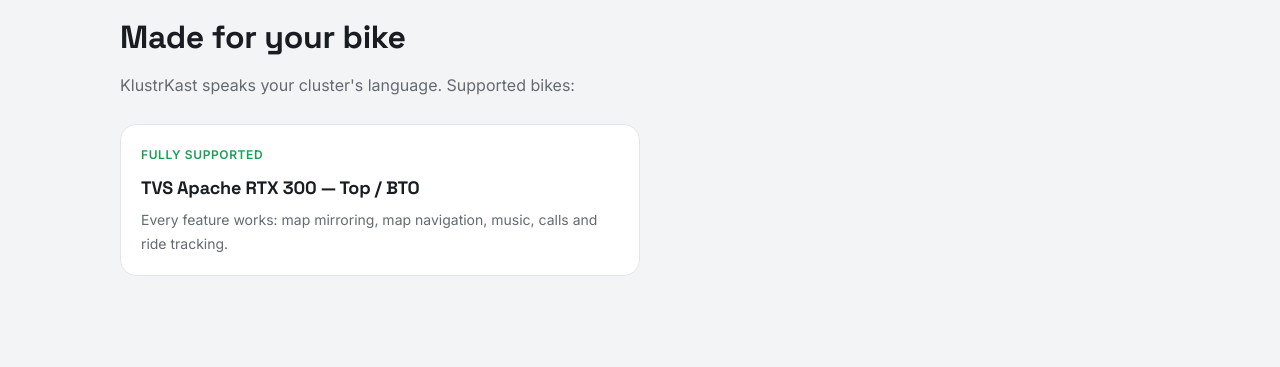
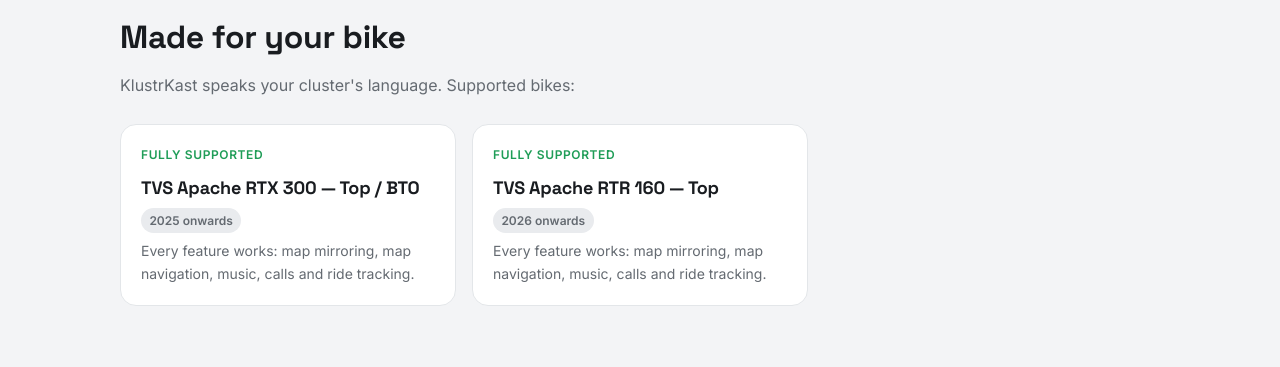
Before and after one commit to rajeshpanda/klustrkast-welcome, a plain HTML site: page index.html in a window 1280 px wide. Shown: the part 780-1147 px from the top of the page. Drawn offline with Linux system fonts and the light colour scheme.

Commit message:
Supported bikes: add model years, add TVS Apache RTR 160 Top (2026+)
- RTX 300 Top/BTO marked 2025 onwards
- New RTR 160 Top card (2026 onwards); bike grid now multi-column
- FAQ and sign-up step no longer RTX-only

Co-Authored-By: Claude Opus 5.5 <noreply@anthropic.com>

```diff
--- a/index.html
+++ b/index.html
@@ -98,12 +98,13 @@ a{color:inherit}
 .note b{color:var(--fg);font-weight:600}
 
 /* Supported bikes */
-.bikes{display:grid;grid-template-columns:minmax(0,520px);gap:16px;margin-top:26px}
+.bikes{display:grid;grid-template-columns:repeat(auto-fill,minmax(min(100%,300px),1fr));gap:16px;margin-top:26px}
 .bike{background:var(--surface);border:1px solid var(--border);border-radius:var(--radius);padding:20px}
 .bike .tag{font-size:12px;font-weight:600;letter-spacing:.05em;text-transform:uppercase}
 .bike.ok .tag{color:#1f9d57}
 .bike.soon .tag{color:var(--faint)}
 .bike h3{font-size:18px;margin-top:8px}
+.bike .yrs{display:inline-block;margin-top:6px;font-size:12px;font-weight:600;color:var(--muted);background:var(--surface-2);border-radius:999px;padding:.2em .7em}
 .bike p{font-size:14px;color:var(--muted);margin:6px 0 0}
 
 /* Features */
@@ -289,6 +290,13 @@ a:focus-visible,button:focus-visible,summary:focus-visible{outline:2px solid var
       <div class="bike ok">
         <div class="tag">Fully supported</div>
         <h3>TVS Apache RTX 300 — Top / BTO</h3>
+        <div class="yrs">2025 onwards</div>
+        <p>Every feature works: map mirroring, map navigation, music, calls and ride tracking.</p>
+      </div>
+      <div class="bike ok">
+        <div class="tag">Fully supported</div>
+        <h3>TVS Apache RTR 160 — Top</h3>
+        <div class="yrs">2026 onwards</div>
         <p>Every feature works: map mirroring, map navigation, music, calls and ride tracking.</p>
       </div>
     </div>
@@ -366,7 +374,7 @@ a:focus-visible,button:focus-visible,summary:focus-visible{outline:2px solid var
     <h2>How to join</h2>
     <p class="lead">Access is contribution‑based — a small contribution keeps the project going and unlocks your access.</p>
     <div class="steps">
-      <div class="step"><div class="n">1</div><h3>Sign up</h3><p>Fill the short form with your email and which RTX you ride.</p></div>
+      <div class="step"><div class="n">1</div><h3>Sign up</h3><p>Fill the short form with your email and which bike you ride.</p></div>
       <div class="step"><div class="n">2</div><h3>Contribute</h3><p>A small contribution keeps KlustrKast running — maps, servers and development — and unlocks your access.</p></div>
       <div class="step"><div class="n">3</div><h3>Install &amp; ride</h3><p>We email you the Android APK — sideload it (it's not on the Play Store), pair your cluster, and go.</p></div>
     </div>
@@ -379,7 +387,7 @@ a:focus-visible,button:focus-visible,summary:focus-visible{outline:2px solid var
     <div class="faq">
       <details><summary>Will it void vehicle warranty?</summary><p>No. The app doesn't make any permanent changes. All changes are stateless. For the vehicle it is same as being connected to its own app.</p></details>
       <details><summary>Are there ads?</summary><p>KlustrKast is ad‑free — no ads, no tracking, ever. A small contribution covers upkeep (deployment, servers, development) and keeps it that way. The whole point is a seamless ride.</p></details>
-      <details><summary>Which bikes does it work with?</summary><p>Today, the TVS Apache RTX 300 (Top / BTO), which is fully supported. It's built on a shared cluster protocol, so more models can be added — tell us what you ride in the form.</p></details>
+      <details><summary>Which bikes does it work with?</summary><p>Today, the TVS Apache RTX 300 Top / BTO (2025 onwards) and the TVS Apache RTR 160 Top (2026 onwards), both fully supported. It's built on a shared cluster protocol, so more models can be added — tell us what you ride in the form.</p></details>
       <details><summary>Do I need any API keys?</summary><p>For the best maps and routing, add your own MapTiler and TomTom keys in Settings — both offer free tiers. The app still works without them using open fallbacks; the keys just make maps and ETAs sharper.</p></details>
       <details><summary>How do I get the app?</summary><p>Tap “Get the app”, fill the form, and watch for the email with your download link. Access is contribution‑based at this time. </p></details>
       <details><summary>Is it on the Google Play Store?</summary><p>No — KlustrKast is distributed as a direct Android APK, not through the Play Store. You'll install it yourself (sideload): open the file, and allow “Install unknown apps” for your browser or files app when Android asks. Google Play Protect may show a warning for any app it hasn't seen before — tap “More details”, then “Install anyway”. The APK is signed, so every update verifies against the same signature.</p></details>
```
